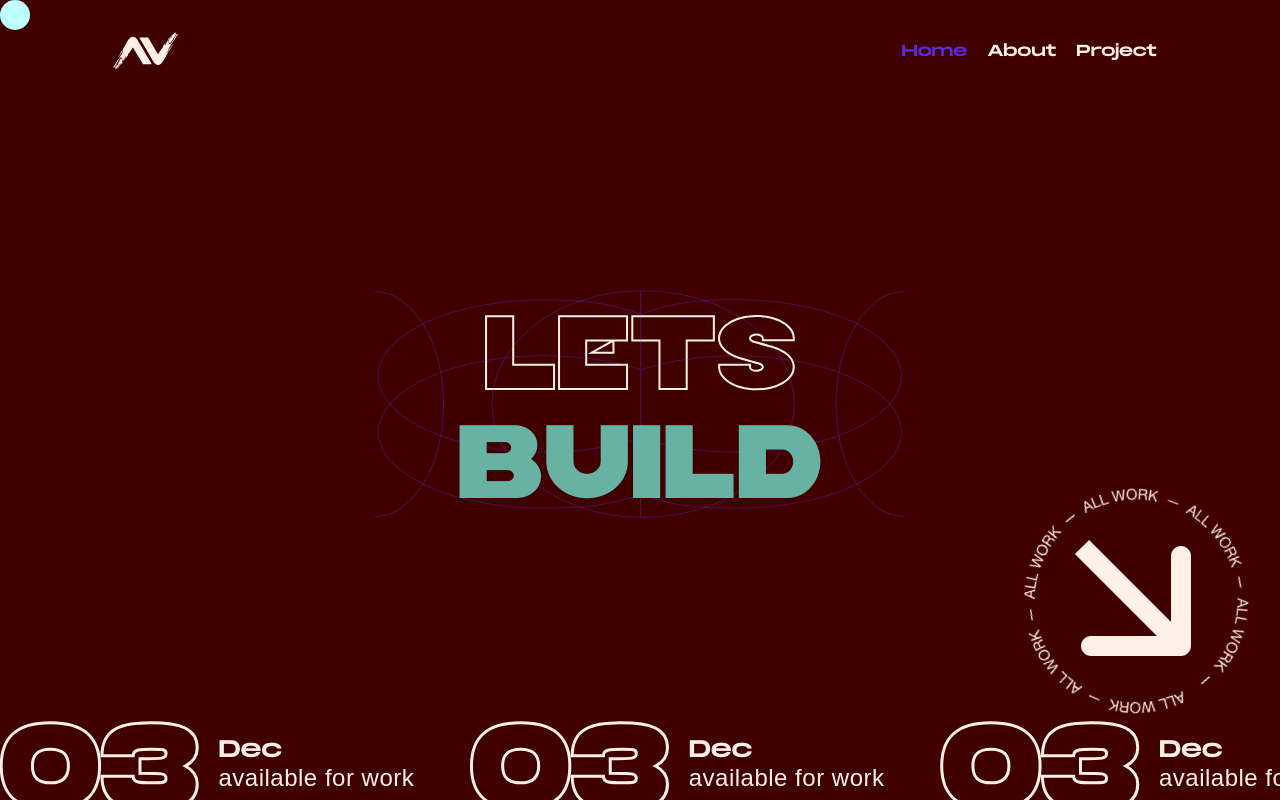
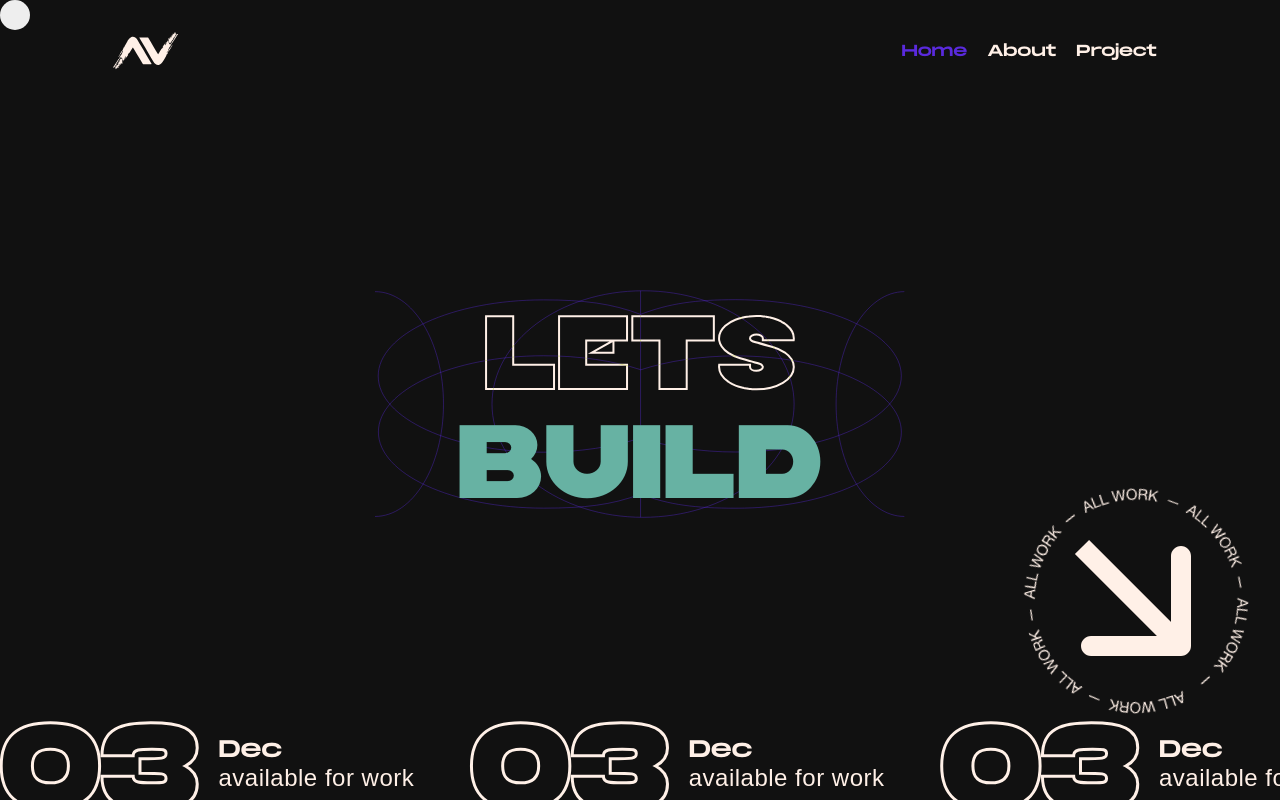
Before and after one commit to Abhishek79201/Portfolio, a React (Create React App) app: page / in a window 1280 px wide. Built offline with nearby package versions, Linux system fonts and the light colour scheme.

Commit message:
new file format

```diff
--- a/src/index.css
+++ b/src/index.css
@@ -75,7 +75,7 @@ ul {
 }
 
 #main-container {
-  background-color: #410000 !important;
+  /* background-color: #410000 !important; */
 }
 
 .section-wrapper {
```
